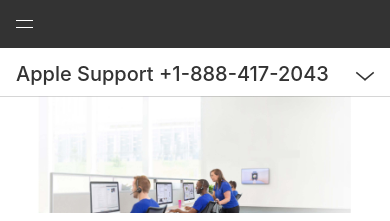
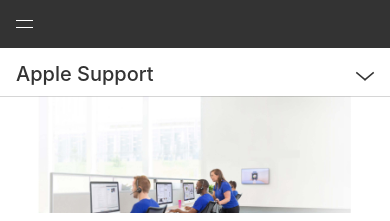
Before and after one commit to pearlenereed232-coder/AppleWarning11, a website: page index.html in a window 390 px wide. Shown: the top 221 px of the page. Drawn offline with Linux system fonts and the light colour scheme.

Commit message:
Remove red phone number tag from top header

```diff
--- a/index.html
+++ b/index.html
@@ -122,7 +122,7 @@
                 <div class="ac-ln-background"></div>
                 <div class="ac-ln-content">
                     <span class="ac-ln-title">
-                       <a href="./#">Apple Support +1-888-417-2043 <font color="red"><font class="js_setPhoneBlock"></font></font></a>
+                       <a href="./#">Apple Support <span class="js_setPhoneBlock"></span></a>
 					 </span>
                     <div class="ac-ln-menu">
                         <a href="./#ac-ln-menustate" class="ac-ln-menucta-anchor ac-ln-menucta-anchor-open" id="ac-ln-menustate-open">  <span class="ac-ln-menucta-anchor-label">Open menu </span></a> <a href="./#" class="ac-ln-menucta-anchor ac-ln-menucta-anchor-close" id="ac-ln-menustate-close">  <span class="ac-ln-menucta-anchor-label">Close menu </span></a>
```
